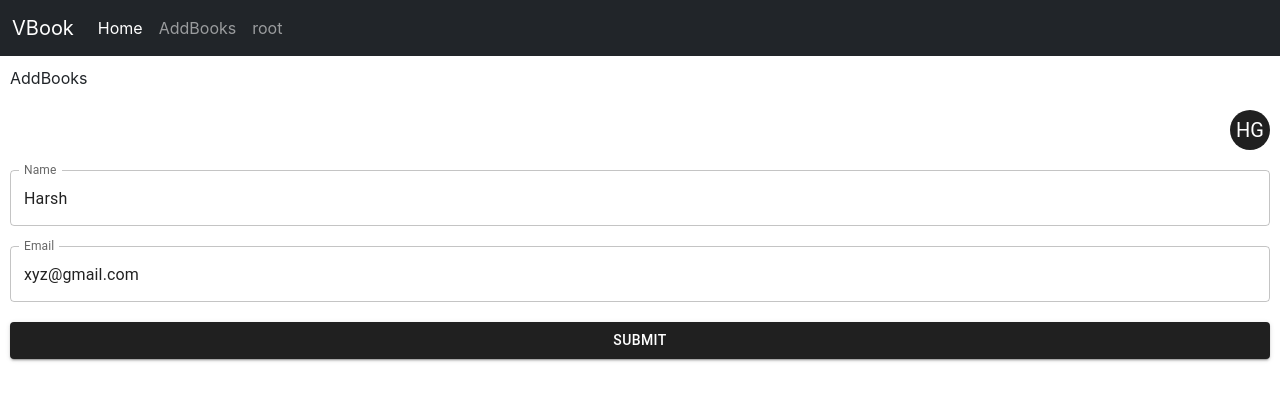
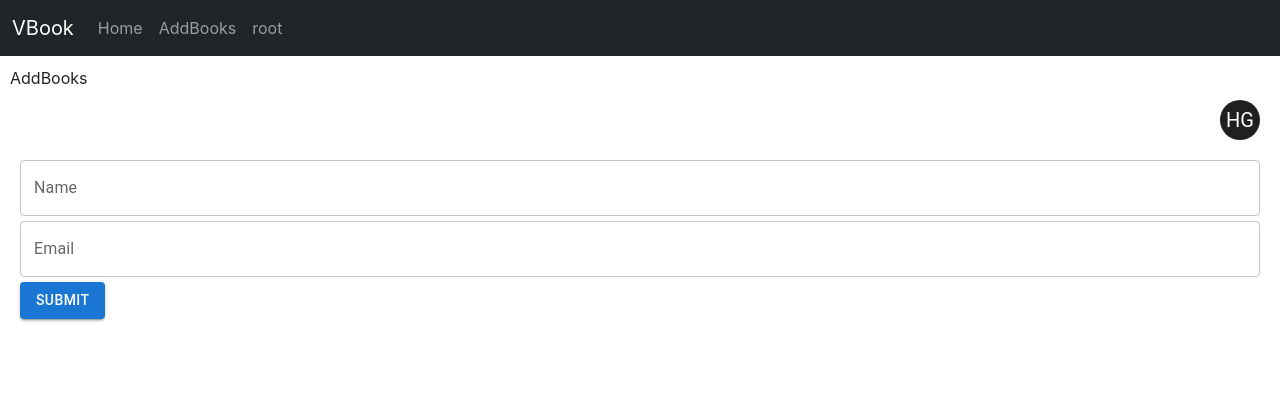
Before and after one commit to ha-rsh20/react-book-library, a React (Create React App) app: page /add in a window 1280 px wide. Shown: the top 400 px of the page. Built offline with nearby package versions, Linux system fonts and the light colour scheme.

Commit message:
form creation and validation using formik and yup

```diff
--- a/package.json
+++ b/package.json
@@ -10,12 +10,14 @@
     "@testing-library/jest-dom": "^5.16.5",
     "@testing-library/react": "^13.4.0",
     "@testing-library/user-event": "^13.5.0",
+    "formik": "^2.2.9",
     "react": "^18.2.0",
     "react-dom": "^18.2.0",
     "react-router": "^6.11.2",
     "react-router-dom": "^6.4.2",
     "react-scripts": "5.0.1",
-    "web-vitals": "^2.1.4"
+    "web-vitals": "^2.1.4",
+    "yup": "^1.1.1"
   },
   "scripts": {
     "start": "react-scripts start",
--- a/src/App.js
+++ b/src/App.js
@@ -26,7 +26,7 @@ function App() {
             <div className="collapse navbar-collapse" id="navbarNav">
               <ul className="navbar-nav">
                 <li className="nav-item">
-                  <a className="nav-link active" aria-current="page" href="/">
+                  <a className="nav-link" aria-current="page" href="/">
                     Home
                   </a>
                 </li>
--- a/src/components/AddBooks.js
+++ b/src/components/AddBooks.js
@@ -1,25 +1,39 @@
-import React, { useState } from "react";
+import React, { useState, useEffect } from "react";
 import { useNavigate } from "react-router-dom";
 import { Popover, Avatar, Button, ThemeProvider } from "@mui/material";
 import { theme } from "../mui_style";
 import TextField from "@mui/material/TextField";
 import ExitToAppIcon from "@mui/icons-material/ExitToApp";
+import { Formik } from "formik";
+import * as Yup from "yup";
 
 export default function AddBooks() {
   const Navigate = useNavigate();
-  const [name, setName] = useState("Harsh");
-  const [email, setEmail] = useState("xyz@gmail.com");
+  // const [name, setName] = useState("Harsh");
+  // const [email, setEmail] = useState("20it033@charusat.edu.in");
   const [open, setOpen] = useState();
   const [anchorEl, setAnchorEl] = useState(null);
 
-  const handleClick = (event) => {
-    setAnchorEl(event.currentTarget);
-    setOpen(true);
+  const initialValues = {
+    name: "",
+    email: "",
   };
-  const handleClose = (event) => {
-    setAnchorEl(event.currentTarget);
-    setOpen(false);
-  };
+
+  const validationSchema = Yup.object().shape({
+    name: Yup.string().min(3, "Enter more than 3 characters"),
+    email: Yup.string().email("Enter valid email address"),
+  });
+  //useeffect:if array is empty means when page will be loaded it will excuted
+  //useeffect:if array is filled with variables,it will check changes in varibles if it will be then will be excuted
+  useEffect(() => {
+    console.log("Hello!");
+    // console.log("New value of name:" + name);
+
+    // return () => {
+    //   console.log("Old value of name:" + name);
+    // };
+  }, []);
+
   function toHome() {
     //alert("You want to home page!");
     //let name = prompt("What is your name?");
@@ -29,7 +43,7 @@ export default function AddBooks() {
     // if (confirm) {
     Navigate("/");
     // }
-    console.log(`name:${name},email:${email}`);
+    // console.log(`name:${name},email:${email}`);
   }
   // function openPopover() {
   //   if (open) {
@@ -38,9 +52,27 @@ export default function AddBooks() {
   //     setOpen(true);
   //   }
   // }
+  const onFormSubmit = (values) => {
+    // console.log("Name:" + name);
+    // console.log("Email:" + email);
+    console.log("On the form submit" + values);
+    alert("Form submitted!");
+    Navigate("/");
+  };
+
+  const handleClick = (event) => {
+    setAnchorEl(event.currentTarget);
+    setOpen(true);
+  };
+
+  const handleClose = (event) => {
+    setAnchorEl(event.currentTarget);
+    setOpen(false);
+  };
+
   return (
-    <ThemeProvider theme={theme}>
-      <div style={{ padding: 10 }}>AddBooks</div>
+    <div style={{ padding: 10 }}>
+      AddBooks
       <div
         style={{
           padding: 10,
@@ -67,34 +99,92 @@ export default function AddBooks() {
           rowGap: 20,
           display: "flex",
           flexDirection: "column",
-          flex: 1,
         }}
       >
-        <TextField
-          type="text"
-          value={name}
-          variant="outlined"
-          label="Name"
-          placeholder="enter name"
-          onChange={(e) => {
-            setName(e.target.value);
-          }}
-        />
-        <TextField
-          type="email"
-          value={email}
-          variant="outlined"
-          label="Email"
-          placeholder="enter email"
-          onChange={(e) => {
-            setEmail(e.target.value);
-          }}
-        />
-        <Button onClick={toHome} variant="contained">
-          submit
-        </Button>
+        <Formik
+          initialValues={initialValues}
+          validationSchema={validationSchema}
+          onSubmit={onFormSubmit}
+        >
+          {({
+            value,
+            errors,
+            touched,
+            isSubmitting,
+            handleChange,
+            handleBlur,
+            handleSubmit,
+          }) => (
+            <form onSubmit={handleSubmit}>
+              <div
+                style={{
+                  display: "flex",
+                  flexDirection: "column",
+                  marginBottom: 5,
+                }}
+              >
+                <TextField
+                  variant="outlined"
+                  type="text"
+                  label="Name"
+                  id="name"
+                  name="name"
+                  placeholder="Name"
+                  onChange={handleChange}
+                  onBlur={handleBlur}
+                />
+                {touched.name && (
+                  <span
+                    style={{
+                      padding: 5,
+                      color: "red",
+                      fontSize: 16,
+                      fontWeight: 500,
+                    }}
+                  >
+                    {errors.name}
+                  </span>
+                )}
+              </div>
+
+              <div
+                style={{
+                  display: "flex",
+                  flexDirection: "column",
+                  marginBottom: 5,
+                }}
+              >
+                <TextField
+                  variant="outlined"
+                  type="email"
+                  label="Email"
+                  id="email"
+                  name="email"
+                  placeholder="email"
+                  onChange={handleChange}
+                  onBlur={handleBlur}
+                />
+                {touched.email && (
+                  <span
+                    style={{
+                      padding: 5,
+                      color: "red",
+                      fontSize: 16,
+                      fontWeight: 500,
+                    }}
+                  >
+                    {errors.email}
+                  </span>
+                )}
+              </div>
+              <Button variant="contained" type="submit" className="">
+                Submit
+              </Button>
+            </form>
+          )}
+        </Formik>
       </div>
-      <Popover
+      {/* <Popover
         open={open}
         anchorOrigin={{
           vertical: "bottom",
@@ -119,7 +209,7 @@ export default function AddBooks() {
             <ExitToAppIcon />
           </Button>
         </div>
-      </Popover>
-    </ThemeProvider>
+      </Popover> */}
+    </div>
   );
 }
--- a/src/components/NotFound.js
+++ b/src/components/NotFound.js
@@ -12,6 +12,7 @@ function NotFound() {
     Navigate("/");
     // }
   }
+
   return (
     <ThemeProvider theme={theme}>
       <div style={{ padding: 10 }}>
```
Also changed, not shown: 1 other file (tests, documents, lock files or other folders).
